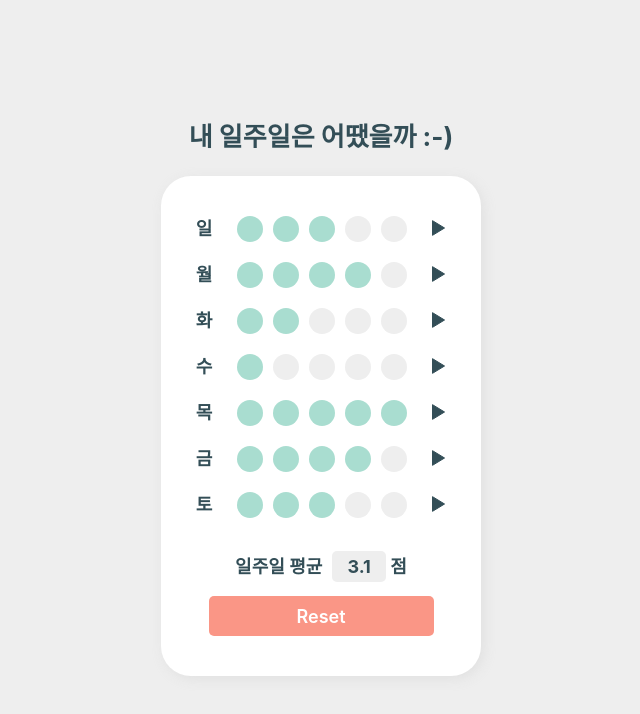
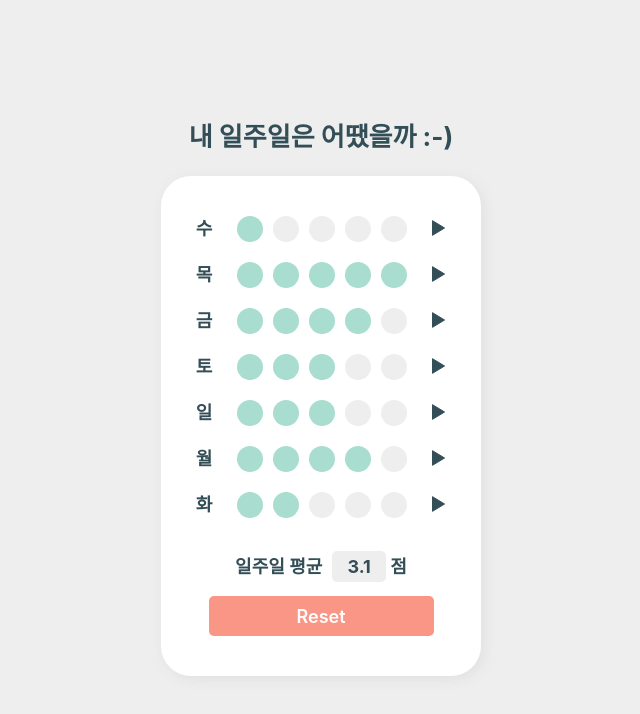
Before and after one commit to ddooyn/my-weekly-rate-2022, a React (Create React App) app: page / in a window 1280 px wide. Shown: the top 714 px of the page, without its empty margins (319-959 px from the left). Built offline with nearby package versions, Linux system fonts and the light colour scheme; a web font is replaced by a local one.

Commit message:
✨ 오늘 날짜 기준으로 요일 순서 정렬 기능 추가

```diff
--- a/src/pages/Home.js
+++ b/src/pages/Home.js
@@ -10,21 +10,42 @@ const Home = ({ week, setWeek }) => {
   };
   getAvg();
 
+  let todayIdx = new Date().getDay();
   return (
     <>
-      {week.map((v, i) => (
+      {week.slice(todayIdx).map((v, i) => (
         <Day key={i}>
           <h3>{v.day}</h3>
-          {[...Array(+`${v.rate}`)].map((_, i) => (<Circle key={i}/>))}
-          {[...Array(5 - +`${v.rate}`)].map((_, i) => (<CircleEmpty key={i}/>))}
+          {[...Array(+`${v.rate}`)].map((_, i) => (
+            <Circle key={i} />
+          ))}
+          {[...Array(5 - +`${v.rate}`)].map((_, i) => (
+            <CircleEmpty key={i} />
+          ))}
+          <BtnRate to={`/rate/${todayIdx + i}`}>
+            <img src="/img/tri-right.svg" alt={`${v.day}요일 평점 남기기`} />
+          </BtnRate>
+        </Day>
+      ))}
+      {week.slice(0, todayIdx).map((v, i) => (
+        <Day key={i}>
+          <h3>{v.day}</h3>
+          {[...Array(+`${v.rate}`)].map((_, i) => (
+            <Circle key={i} />
+          ))}
+          {[...Array(5 - +`${v.rate}`)].map((_, i) => (
+            <CircleEmpty key={i} />
+          ))}
           <BtnRate to={`/rate/${i}`}>
             <img src="/img/tri-right.svg" alt={`${v.day}요일 평점 남기기`} />
           </BtnRate>
         </Day>
       ))}
+
       <TextRate>
         일주일 평균<AvgRate>{average.current}</AvgRate> 점
       </TextRate>
+
       <Button
         onClick={() => {
           setWeek(
```
